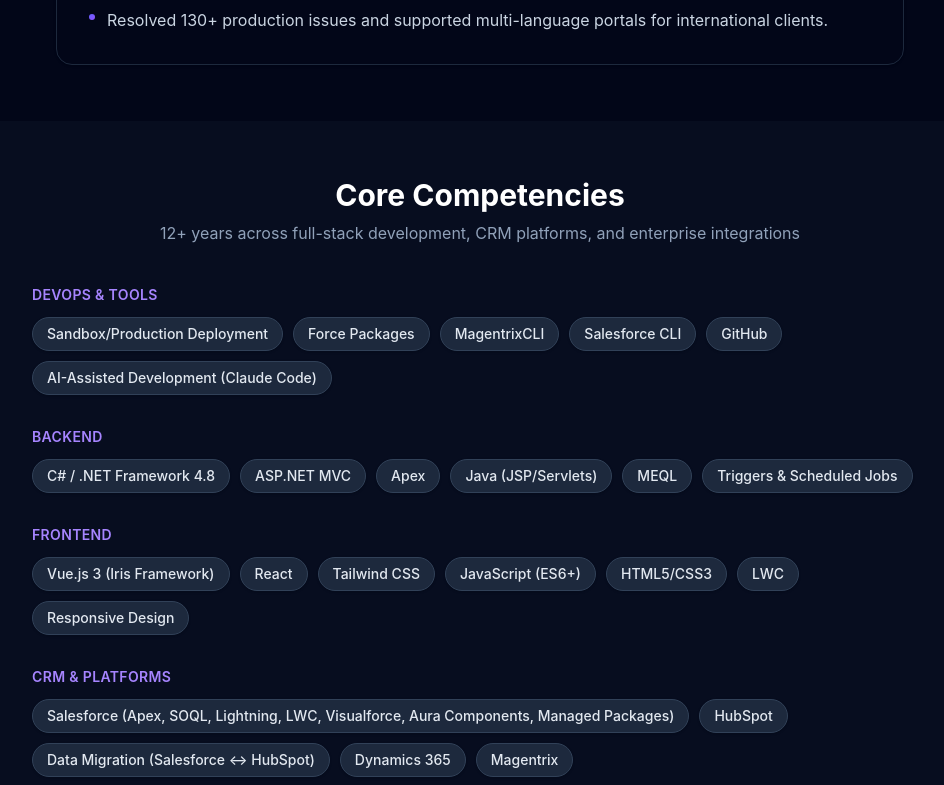
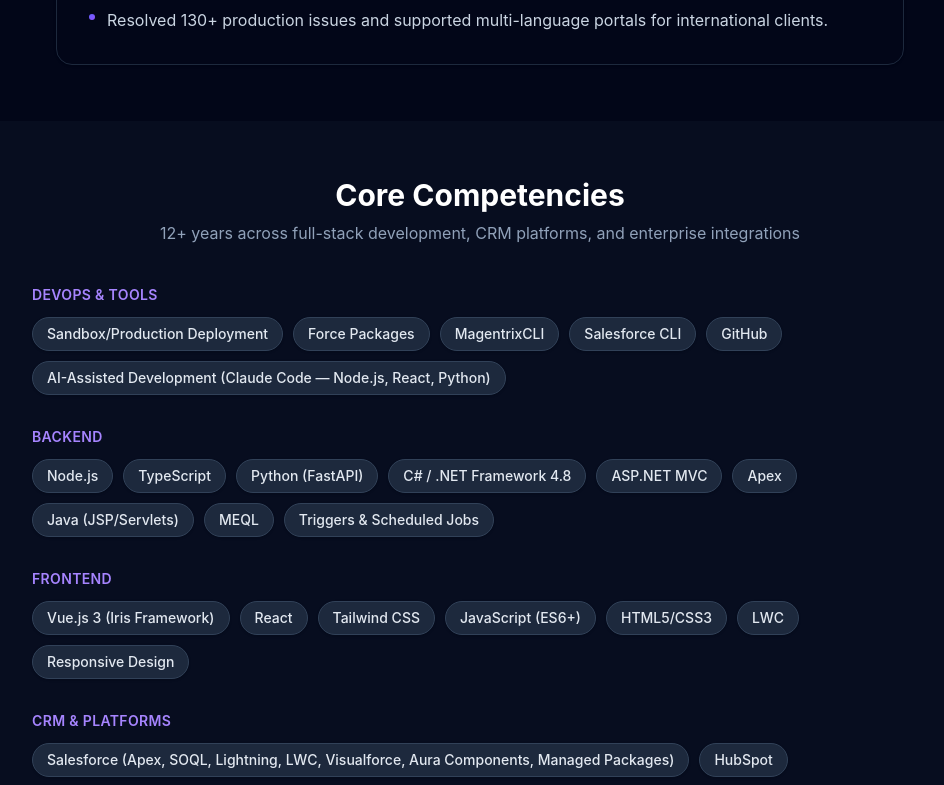
Before and after one commit to zuleidyb/my-portfolio, a React (Vite) app: page / in a window 1280 px wide. Shown: the part 2000-2785 px from the top of the page, without its empty margins (160-1104 px from the left). Built offline with nearby package versions, Linux system fonts and the light colour scheme.

Commit message:
Add SyncHub project and update skills with Node.js, TypeScript, Python

```diff
--- a/src/components/Projects.jsx
+++ b/src/components/Projects.jsx
@@ -10,6 +10,12 @@
     title: 'InvenTrack',
     description: 'A layered TypeScript backend API with transactional order processing that prevents overselling under concurrent load, verified with an automated concurrency stress test, built with Node.js, Express, Prisma, and PostgreSQL.',
     link: 'https://github.com/zuleidyb/inventrack',
+  },
+ {
+    id: 8,
+    title: 'SyncHub',
+    description: 'A Python (FastAPI) + React integration monitoring platform simulating ETL between two systems with mismatched schemas, featuring per-record failure tracking, retry logic, and data reconciliation.',
+    link: 'https://github.com/zuleidyb/synchub',
   },
   {
     id: 1,
@@ -26,7 +32,7 @@
   {
     id: 3,
     title: 'Kanban Board',
-    description: 'A drag-and-drop task board with full CRUD and localStorage persistence.',
+    description: 'A drag-and-drop task board with full CRUD and local Storage persistence.',
     link: 'https://github.com/zuleidyb/kanban-board',
   },
   {
--- a/src/components/Skills.jsx
+++ b/src/components/Skills.jsx
@@ -9,12 +9,15 @@
       'MagentrixCLI',
       'Salesforce CLI',
       'GitHub',
-      'AI-Assisted Development (Claude Code)',
+      'AI-Assisted Development (Claude Code — Node.js, React, Python)',
     ],
   },
   {
     category: 'Backend',
     skills: [
+      'Node.js',
+      'TypeScript',
+      'Python (FastAPI)',
       'C# / .NET Framework 4.8',
       'ASP.NET MVC',
       'Apex',
```
